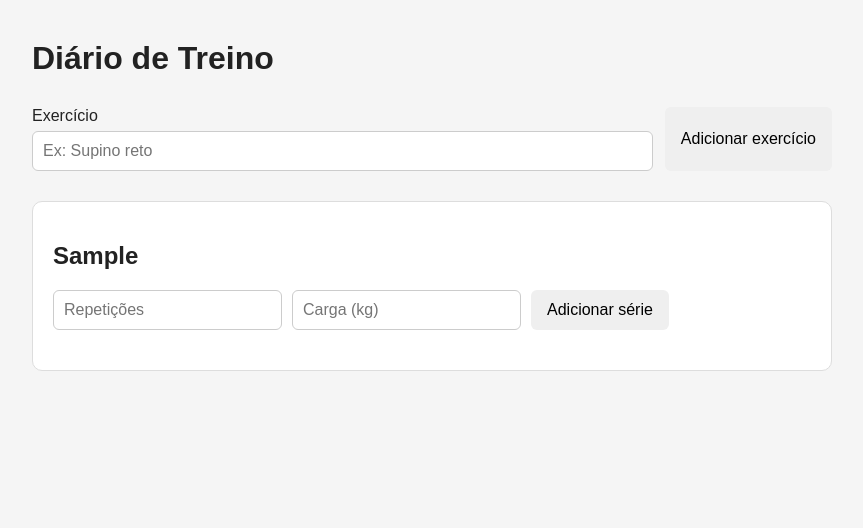
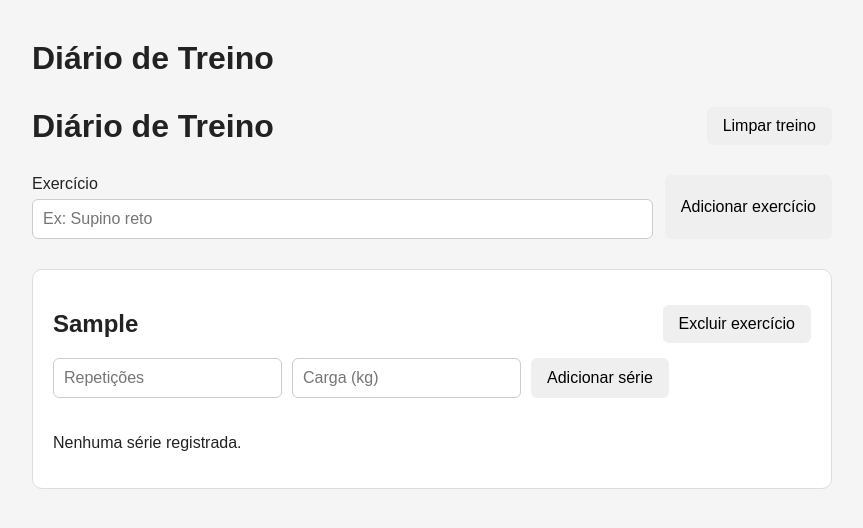
Before and after one commit to NicolasAlmeida890/Ares, a React (Vite) app in the folder diario-de-treino/: page / in a window 1280 px wide. Both pictures are taken after typing "Sample" into the empty fields and a click on the button "Adicionar exercício". Shown: the top 528 px of the page, without its empty margins (208-1071 px from the left). Built offline with nearby package versions, Linux system fonts and the light colour scheme.

Commit message:
feat: salva treino no localStorage

```diff
--- a/diario-de-treino/src/App.css
+++ b/diario-de-treino/src/App.css
@@ -65,3 +65,39 @@ button {
   border-radius: 6px;
   padding: 10px;
 }
+
+.cabecalho-exercicio {
+  display: flex;
+  align-items: center;
+  justify-content: space-between;
+  gap: 16px;
+}
+
+.acoes-serie {
+  display: flex;
+  gap: 8px;
+}
+
+.serie-editando {
+  align-items: center;
+}
+
+.serie-editando input {
+  width: 120px;
+}
+
+button:hover {
+  opacity: 0.8;
+}
+
+.cabecalho-principal {
+  display: flex;
+  align-items: center;
+  justify-content: space-between;
+  gap: 20px;
+  margin-bottom: 30px;
+}
+
+.cabecalho-principal h1 {
+  margin: 0;
+}
--- a/diario-de-treino/src/App.tsx
+++ b/diario-de-treino/src/App.tsx
@@ -1,29 +1,46 @@
-import { useState } from 'react'
+import { useEffect,useState } from 'react'
 import './App.css'
 
-type Serie = {
-  id: number
-  repeticoes: number
-  carga: number
-}
+import ExercicioCard from './components/ExercicioCard'
 
-type Exercicio = {
-  id: number
-  nome: string
-  series: Serie[]
-}
+import type {
+  Exercicio,
+  Serie,
+} from './types/treino'
 
 function App() {
-  const [nomeExercicio, setNomeExercicio] = useState('')
-  const [exercicios, setExercicios] = useState<Exercicio[]>([])
+  function limparTreino() {
+    setExercicios([])
+  }
 
-  const [repeticoes, setRepeticoes] = useState('')
-  const [carga, setCarga] = useState('')
+  const [nomeExercicio, setNomeExercicio] =
+    useState('')
 
-  function adicionarExercicio(event: React.FormEvent<HTMLFormElement>) {
+  const [exercicios, setExercicios] = useState<Exercicio[]>(() => {
+    const dadosSalvos = localStorage.getItem('exercicios')
+
+    if (!dadosSalvos) {
+      return []
+    }
+
+    return JSON.parse(dadosSalvos)
+  })
+
+  useEffect(() => {
+    localStorage.setItem(
+      'exercicios',
+      JSON.stringify(exercicios)
+    )
+  }, [exercicios])
+
+  function adicionarExercicio(
+    event: React.FormEvent<HTMLFormElement>
+  ) {
     event.preventDefault()
 
-    if (!nomeExercicio.trim()) return
+    if (!nomeExercicio.trim()) {
+      return
+    }
 
     const novoExercicio: Exercicio = {
       id: Date.now(),
@@ -31,52 +48,136 @@ function App() {
       series: [],
     }
 
-    setExercicios([...exercicios, novoExercicio])
+    setExercicios([
+      ...exercicios,
+      novoExercicio,
+    ])
+
     setNomeExercicio('')
   }
 
-  function adicionarSerie(exercicioId: number) {
-    if (!repeticoes || !carga) return
+  function adicionarSerie(
+    exercicioId: number,
+    novaSerie: Serie
+  ) {
+    setExercicios((exerciciosAtuais) =>
+      exerciciosAtuais.map((exercicio) => {
+        if (exercicio.id === exercicioId) {
+          return {
+            ...exercicio,
+            series: [
+              ...exercicio.series,
+              novaSerie,
+            ],
+          }
+        }
 
-    const novaSerie: Serie = {
-      id: Date.now(),
-      repeticoes: Number(repeticoes),
-      carga: Number(carga),
-    }
+        return exercicio
+      })
+    )
+  }
 
-    const exerciciosAtualizados = exercicios.map((exercicio) => {
-      if (exercicio.id === exercicioId) {
+  function editarSerie(
+    exercicioId: number,
+    serieId: number,
+    repeticoes: number,
+    carga: number
+  ) {
+    setExercicios((exerciciosAtuais) =>
+      exerciciosAtuais.map((exercicio) => {
+        if (exercicio.id !== exercicioId) {
+          return exercicio
+        }
+
         return {
           ...exercicio,
-          series: [...exercicio.series, novaSerie],
+
+          series: exercicio.series.map((serie) => {
+            if (serie.id !== serieId) {
+              return serie
+            }
+
+            return {
+              ...serie,
+              repeticoes,
+              carga,
+            }
+          }),
         }
-      }
+      })
+    )
+  }
 
-      return exercicio
-    })
+  function excluirSerie(
+    exercicioId: number,
+    serieId: number
+  ) {
+    setExercicios((exerciciosAtuais) =>
+      exerciciosAtuais.map((exercicio) => {
+        if (exercicio.id !== exercicioId) {
+          return exercicio
+        }
 
-    setExercicios(exerciciosAtualizados)
+        return {
+          ...exercicio,
 
-    setRepeticoes('')
-    setCarga('')
+          series: exercicio.series.filter(
+            (serie) => serie.id !== serieId
+          ),
+        }
+      })
+    )
+  }
+
+  function excluirExercicio(
+    exercicioId: number
+  ) {
+    setExercicios((exerciciosAtuais) =>
+      exerciciosAtuais.filter(
+        (exercicio) =>
+          exercicio.id !== exercicioId
+      )
+    )
   }
 
   return (
     <main className="container">
       <h1>Diário de Treino</h1>
+      <div className="cabecalho-principal">
+        <h1>Diário de Treino</h1>
 
-      <form onSubmit={adicionarExercicio} className="formulario">
+        {exercicios.length > 0 && (
+          <button
+            type="button"
+            onClick={limparTreino}
+          >
+            Limpar treino
+          </button>
+        )}
+      </div>
+
+      <form
+        onSubmit={adicionarExercicio}
+        className="formulario"
+      >
         <label>
           Exercício
+
           <input
             type="text"
             placeholder="Ex: Supino reto"
             value={nomeExercicio}
-            onChange={(event) => setNomeExercicio(event.target.value)}
+            onChange={(event) =>
+              setNomeExercicio(
+                event.target.value
+              )
+            }
           />
         </label>
 
-        <button type="submit">Adicionar exercício</button>
+        <button type="submit">
+          Adicionar exercício
+        </button>
       </form>
 
       <section className="lista-exercicios">
@@ -85,44 +186,16 @@ function App() {
         )}
 
         {exercicios.map((exercicio) => (
-          <div key={exercicio.id} className="exercicio">
-            <h2>{exercicio.nome}</h2>
-
-            <div className="nova-serie">
-              <input
-                type="number"
-                placeholder="Repetições"
-                value={repeticoes}
-                onChange={(event) => setRepeticoes(event.target.value)}
-              />
-
-              <input
-                type="number"
-                placeholder="Carga (kg)"
-                value={carga}
-                onChange={(event) => setCarga(event.target.value)}
-              />
-
-              <button
-                type="button"
-                onClick={() => adicionarSerie(exercicio.id)}
-              >
-                Adicionar série
-              </button>
-            </div>
-
-            <div className="series">
-              {exercicio.series.map((serie, index) => (
-                <div key={serie.id} className="serie">
-                  <span>Série {index + 1}</span>
-
-                  <span>
-                    {serie.repeticoes} reps × {serie.carga} kg
-                  </span>
-                </div>
-              ))}
-            </div>
-          </div>
+          <ExercicioCard
+            key={exercicio.id}
+            exercicio={exercicio}
+            onAdicionarSerie={adicionarSerie}
+            onEditarSerie={editarSerie}
+            onExcluirSerie={excluirSerie}
+            onExcluirExercicio={
+              excluirExercicio
+            }
+          />
         ))}
       </section>
     </main>
--- /dev/null
+++ b/diario-de-treino/src/components/ExercicioCard.tsx
@@ -0,0 +1,136 @@
+import { useState } from 'react'
+import type { Exercicio, Serie } from '../types/treino'
+import SerieItem from './SerieItem'
+
+type ExercicioCardProps = {
+    exercicio: Exercicio
+
+    onAdicionarSerie: (
+        exercicioId: number,
+        novaSerie: Serie
+    ) => void
+
+    onEditarSerie: (
+        exercicioId: number,
+        serieId: number,
+        repeticoes: number,
+        carga: number
+    ) => void
+
+    onExcluirSerie: (
+        exercicioId: number,
+        serieId: number
+    ) => void
+
+    onExcluirExercicio: (
+        exercicioId: number
+    ) => void
+}
+
+function ExercicioCard({
+    exercicio,
+    onAdicionarSerie,
+    onEditarSerie,
+    onExcluirSerie,
+    onExcluirExercicio,
+}: ExercicioCardProps) {
+    const [repeticoes, setRepeticoes] = useState('')
+    const [carga, setCarga] = useState('')
+
+    function adicionarSerie() {
+        if (!repeticoes || !carga) {
+            return
+        }
+
+        const novaSerie: Serie = {
+            id: Date.now(),
+            repeticoes: Number(repeticoes),
+            carga: Number(carga),
+        }
+
+        onAdicionarSerie(exercicio.id, novaSerie)
+
+        setRepeticoes('')
+        setCarga('')
+    }
+
+    return (
+        <div className="exercicio">
+            <div className="cabecalho-exercicio">
+                <h2>{exercicio.nome}</h2>
+
+                <button
+                    type="button"
+                    onClick={() =>
+                        onExcluirExercicio(exercicio.id)
+                    }
+                >
+                    Excluir exercício
+                </button>
+            </div>
+
+            <div className="nova-serie">
+                <input
+                    type="number"
+                    placeholder="Repetições"
+                    value={repeticoes}
+                    onChange={(event) =>
+                        setRepeticoes(event.target.value)
+                    }
+                />
+
+                <input
+                    type="number"
+                    placeholder="Carga (kg)"
+                    value={carga}
+                    onChange={(event) =>
+                        setCarga(event.target.value)
+                    }
+                />
+
+                <button
+                    type="button"
+                    onClick={adicionarSerie}
+                >
+                    Adicionar série
+                </button>
+            </div>
+
+            <div className="series">
+                {exercicio.series.length === 0 && (
+                    <p>Nenhuma série registrada.</p>
+                )}
+
+                {exercicio.series.map((serie, index) => (
+                    <SerieItem
+                        key={serie.id}
+                        serie={serie}
+                        numero={index + 1}
+
+                        onEditar={(
+                            serieId,
+                            repeticoes,
+                            carga
+                        ) =>
+                            onEditarSerie(
+                                exercicio.id,
+                                serieId,
+                                repeticoes,
+                                carga
+                            )
+                        }
+
+                        onExcluir={(serieId) =>
+                            onExcluirSerie(
+                                exercicio.id,
+                                serieId
+                            )
+                        }
+                    />
+                ))}
+            </div>
+        </div>
+    )
+}
+
+export default ExercicioCard
--- /dev/null
+++ b/diario-de-treino/src/components/SerieItem.tsx
@@ -0,0 +1,118 @@
+import { useState } from 'react'
+import type { Serie } from '../types/treino'
+
+type SerieItemProps = {
+    serie: Serie
+    numero: number
+    onEditar: (
+        serieId: number,
+        repeticoes: number,
+        carga: number
+    ) => void
+    onExcluir: (serieId: number) => void
+}
+
+function SerieItem({
+    serie,
+    numero,
+    onEditar,
+    onExcluir,
+}: SerieItemProps) {
+    const [editando, setEditando] = useState(false)
+
+    const [repeticoes, setRepeticoes] = useState(
+        String(serie.repeticoes)
+    )
+
+    const [carga, setCarga] = useState(
+        String(serie.carga)
+    )
+
+    function salvarEdicao() {
+        if (!repeticoes || !carga) {
+            return
+        }
+
+        onEditar(
+            serie.id,
+            Number(repeticoes),
+            Number(carga)
+        )
+
+        setEditando(false)
+    }
+
+    function cancelarEdicao() {
+        setRepeticoes(String(serie.repeticoes))
+        setCarga(String(serie.carga))
+        setEditando(false)
+    }
+
+    if (editando) {
+        return (
+            <div className="serie serie-editando">
+                <span>Série {numero}</span>
+
+                <input
+                    type="number"
+                    value={repeticoes}
+                    onChange={(event) =>
+                        setRepeticoes(event.target.value)
+                    }
+                />
+
+                <input
+                    type="number"
+                    value={carga}
+                    onChange={(event) =>
+                        setCarga(event.target.value)
+                    }
+                />
+
+                <div className="acoes-serie">
+                    <button
+                        type="button"
+                        onClick={salvarEdicao}
+                    >
+                        Salvar
+                    </button>
+
+                    <button
+                        type="button"
+                        onClick={cancelarEdicao}
+                    >
+                        Cancelar
+                    </button>
+                </div>
+            </div>
+        )
+    }
+
+    return (
+        <div className="serie">
+            <span>Série {numero}</span>
+
+            <span>
+                {serie.repeticoes} reps × {serie.carga} kg
+            </span>
+
+            <div className="acoes-serie">
+                <button
+                    type="button"
+                    onClick={() => setEditando(true)}
+                >
+                    Editar
+                </button>
+
+                <button
+                    type="button"
+                    onClick={() => onExcluir(serie.id)}
+                >
+                    Excluir
+                </button>
+            </div>
+        </div>
+    )
+}
+
+export default SerieItem
```
